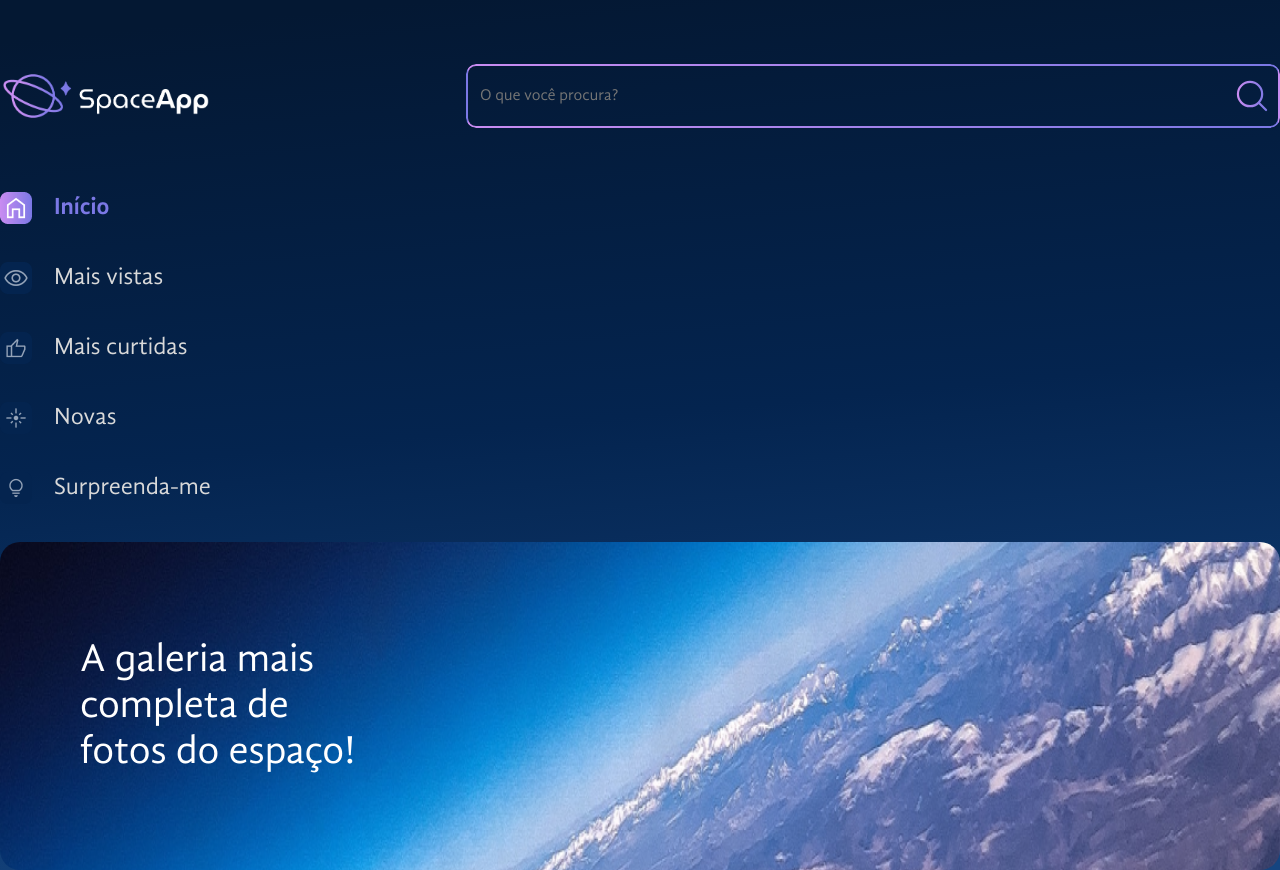
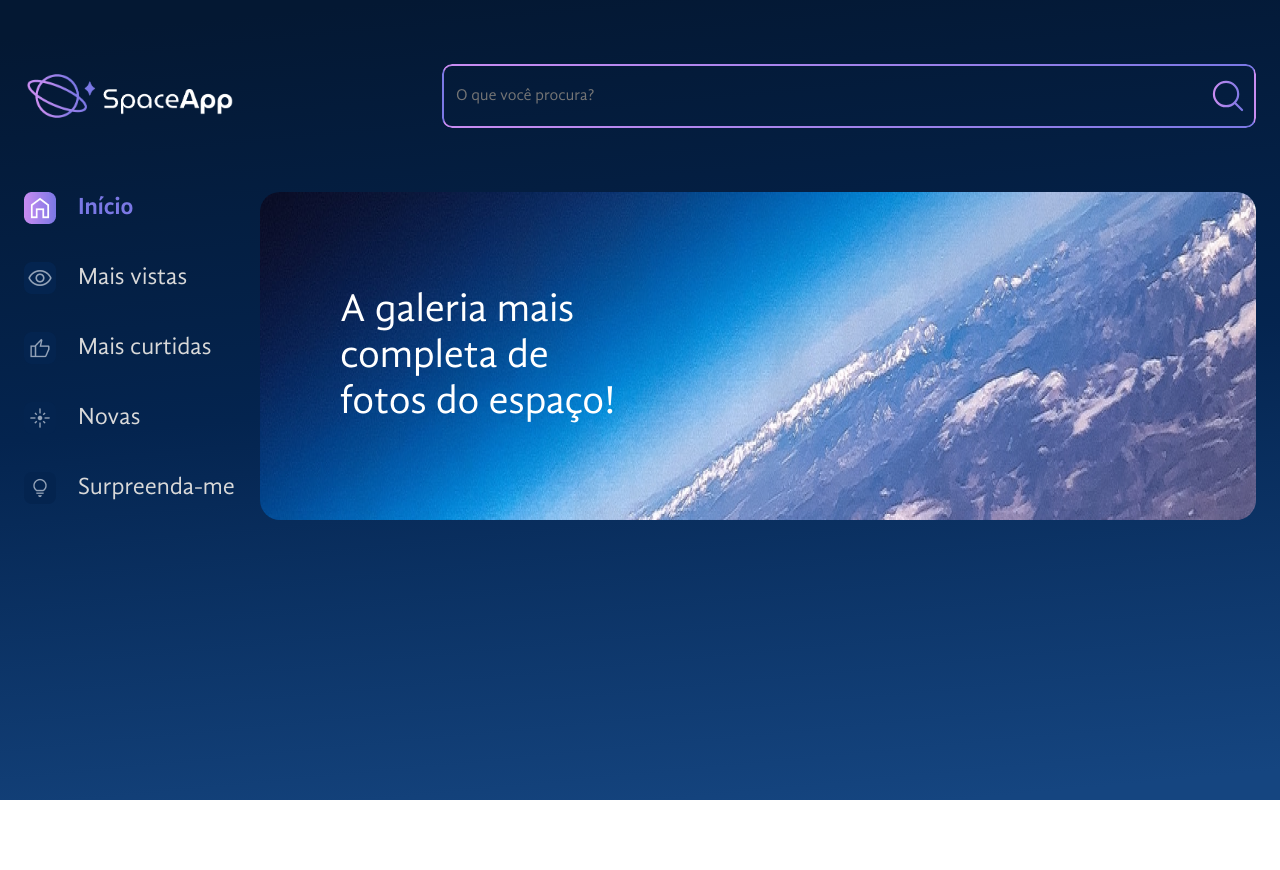
Before and after one commit to fe-tabs/alura-react-styled-components, a React (Vite) app: page / in a window 1280 px wide. After the commit the page ends 800 px from the top, so only its background shows below. Built offline with nearby package versions, Linux system fonts and the light colour scheme.

Commit message:
:lipstick: feat: adjust App layout

```diff
--- a/src/App.jsx
+++ b/src/App.jsx
@@ -15,14 +15,42 @@ const BackgroundGradient = styled.div`
   width: 100%;
 `;
 
+const AppContainer = styled.div`
+  width: 1440px;
+  max-width:100%;
+  margin: 0 auto;
+  padding: 0 24px;
+  box-sizing: border-box;
+`;
+
+const MainContainer = styled.div`
+  width: 100%;
+  display: flex;
+  gap: 24px;
+`;
+
+const MainContent = styled.main`
+  width: 100%;
+  display: flex;
+  flex-grow: 1;
+  flex-direction: column;
+`;
+
 function App() {
   return (
     <BackgroundGradient>
       <GlobalStyle/>
 
-      <Header/>
-      <Sidebar/>
-      <Banner/>
+      <AppContainer>
+        <Header/>
+
+        <MainContainer>
+          <Sidebar/>
+          <MainContent>
+            <Banner/>
+          </MainContent>
+        </MainContainer>
+      </AppContainer>
     </BackgroundGradient>
   )
 }
```
